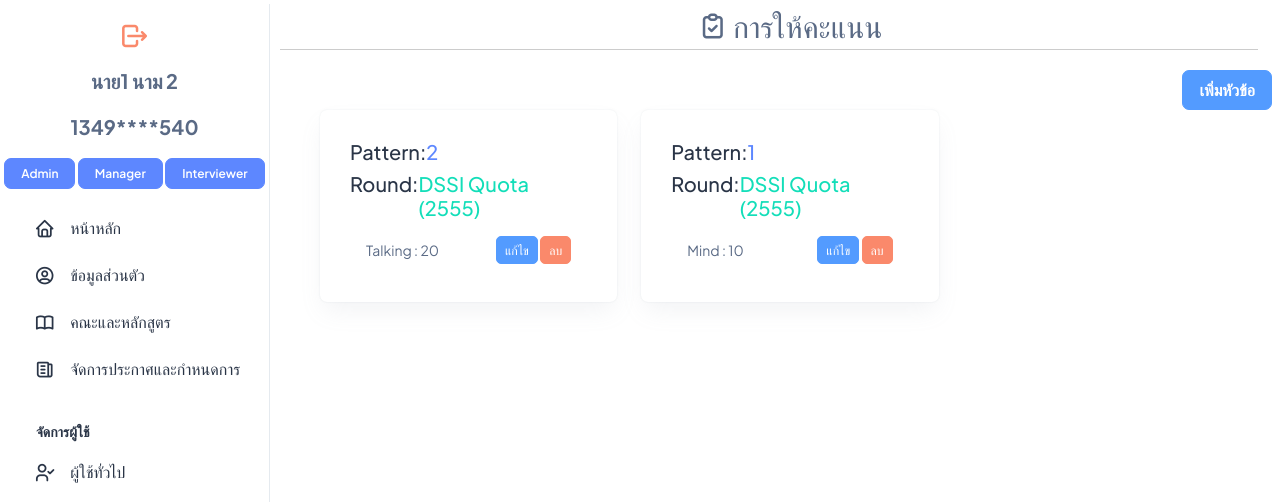
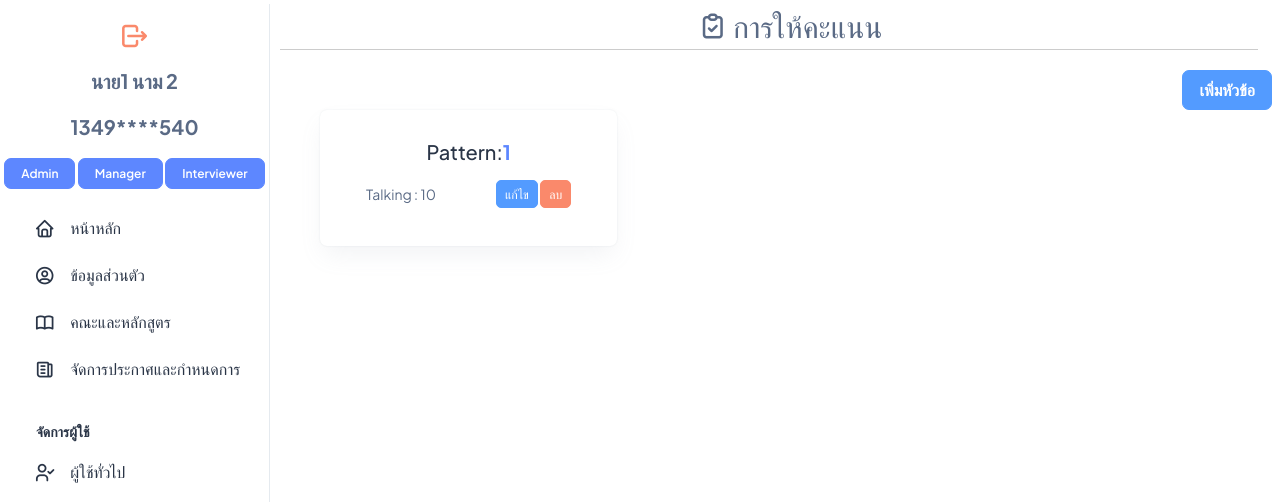
Before and after one commit to Kamonsak1/WebProject_interview, a Django app: page /Score in a window 1280 px wide. Shown: the top 502 px of the page. Run offline with Django 3.2, Linux system fonts and the light colour scheme; a user stored in the database is signed in; data comes from the database, SQL or seed files in the repository; some libraries are stand-ins or nearby versions.

Commit message:
แก้ Admin Score นิดหน่อย

```diff
--- a/interview/admin.py
+++ b/interview/admin.py
@@ -15,3 +15,4 @@ admin.site.register(ScoreTopic)
 admin.site.register(Score)
 admin.site.register(InterviewStatus)
 admin.site.register(InterviewLink)
+admin.site.register(RoundScore)
--- a/interview/models.py
+++ b/interview/models.py
@@ -166,7 +166,7 @@ class Document(models.Model):
     document = models.FileField(upload_to=user_directory_path)
 
 class ScoreTopic(models.Model):
-    round = models.ForeignKey(Round, on_delete=models.CASCADE)
+    #round = models.ForeignKey(Round, on_delete=models.CASCADE)
     pattern_id = models.CharField(max_length=100)
     topic_name = models.CharField(max_length=100)
     max_score = models.PositiveIntegerField()
@@ -186,3 +186,8 @@ class InterviewStatus(models.Model):
 class InterviewLink(models.Model):
     user = models.ForeignKey(User, on_delete=models.CASCADE)
     link = models.CharField(max_length=300)
+
+
+class RoundScore(models.Model):
+    topic = models.ForeignKey(ScoreTopic, on_delete=models.CASCADE)
+    Round = models.ForeignKey(Round, on_delete=models.CASCADE)
--- a/interview/templates/admin/Score.html
+++ b/interview/templates/admin/Score.html
@@ -22,13 +22,9 @@
         <div class="col-md-4">
           <div class="card">
             <div class="card-body">
-              <div class="d-flex">
+              <div class="d-flex justify-content-center">
                 <h2 class="fs-6 card-title">Pattern: </h2>
-                <h2 class="fs-6 text-primary card-title">{{ key.0 }}</h2>
-              </div>
-              <div class="d-flex">
-                <h2 class="fs-6 card-title">Round: </h2>
-                <h2 class="fs-6 text-success card-title">{{ key.1 }}</h2>
+                <h2 class="fs-6 text-primary card-title fw-bolder">{{ key }}</h2>
               </div>
               <ul class="list-group list-group-flush">
                 {% for topic in topics %}
@@ -62,24 +58,16 @@
     <form action="/add_ScoreTopic" method="post" class="container mt-4">
       {% csrf_token %}
       <div class="row mb-3">
-          <div class="col">
-              <input type="text" name="template_num" id="template_num" placeholder="เลขเทมเพลต" class="form-control">
-          </div>
-          <div class="col">
-            <select name="round_name" class="form-control">
-                <option value="">รอบ</option>
-                {% for r in Round %}
-                    <option value="{{ r.round_name }}">{{ r.round_name }} {{ r.academic_year }}</option>
-                {% endfor %}
-            </select>
-        </div>
-      </div>
-      <div class="row mb-3">
             <div class="col">
               <input type="text" name="topic_name" id="topic_name" placeholder="หัวข้อการให้คะแนน" class="form-control">
           </div>
+      </div>
+      <div class="row mb-3">
           <div class="col">
-              <input type="text" name="max_score" id="max_score" placeholder="คะแนนเต็ม" class="form-control">
+            <input type="text" name="template_num" id="template_num" placeholder="เลขเทมเพลต (ตัวเลขเท่านั้น)" class="form-control">
+          </div>
+          <div class="col">
+              <input type="text" name="max_score" id="max_score" placeholder="คะแนนเต็ม (ตัวเลขเท่านั้น)" class="form-control">
           </div>
       </div>
       <div class="row mb-3">
--- a/interview/views.py
+++ b/interview/views.py
@@ -24,6 +24,7 @@ from django.http import JsonResponse
 from django.core.serializers.json import DjangoJSONEncoder
 from django.contrib.auth.hashers import check_password
 from collections import defaultdict
+import re
 # Create your views here.
 
 def is_admin(user):
@@ -83,19 +84,18 @@ def Interview(request):
 @login_required
 @user_passes_test(is_admin)
 def Score(request):
-    Round_all = Round.objects.all()
-
     score_topics = ScoreTopic.objects.all()
     grouped_topics = defaultdict(list)
-    for topic in ScoreTopic.objects.select_related('round').all():
-        key = (topic.pattern_id, f'{topic.round.round_name} ({topic.round.academic_year})')
-        grouped_topics[key].append(topic)
-    grouped_topics = dict(grouped_topics)
-    context ={
-        "Round" : Round_all,
-        'grouped_topics': grouped_topics,
+    for topic in score_topics:
+        if re.match('^\d+$', topic.pattern_id):
+            grouped_topics[topic.pattern_id].append(topic)
+
+    sorted_grouped_topics = dict(sorted(grouped_topics.items()))
+
+    context = {
+        'grouped_topics': sorted_grouped_topics,
     }
-    return render(request,'admin/Score.html', context)
+    return render(request, 'admin/Score.html', context)
 @login_required
 @user_passes_test(is_admin)
 def TemporaryUser_path(request):
@@ -187,7 +187,8 @@ def Manager_interview(request):
 @login_required
 @user_passes_test(is_Manager)
 def Manager_Score(request):
-    return render(request,'manager/Manager_Score.html')
+    user_rounds = Round.objects.filter(manager=request.user)
+    return render(request,'manager/Manager_Score.html',{'rounds': user_rounds})
 @login_required
 @user_passes_test(is_Manager)
 def Manager_Print_Interview(request):
@@ -533,11 +534,8 @@ def add_ScoreTopic(request):
             template_num = request.POST.get('template_num')
             topic_name = request.POST.get('topic_name')
             max_score = request.POST.get('max_score')
-            round_name = request.POST.get('round_name')
             score_detail = request.POST.get('score_detail')
-            round = Round.objects.get(round_name=round_name)
-            score_topic, _ = ScoreTopic.objects.get_or_create(round=round,
-                                                                pattern_id=template_num,
+            score_topic, _ = ScoreTopic.objects.get_or_create( pattern_id=template_num,
                                                                 topic_name=topic_name,
                                                                 max_score=max_score,
                                                                 score_detail=score_detail)
```
Also changed, not shown: interview/templates/admin/Score_Template.html (deleted, +0 -41 lines), interview/templates/manager/Manager_Score.html (+16 -1 lines), db.sqlite3, interview/migrations/0009_roundscore.py (added), interview/migrations/0010_remove_scoretopic_round_delete_roundscore.py (added), interview/migrations/0011_roundscore.py (added).
